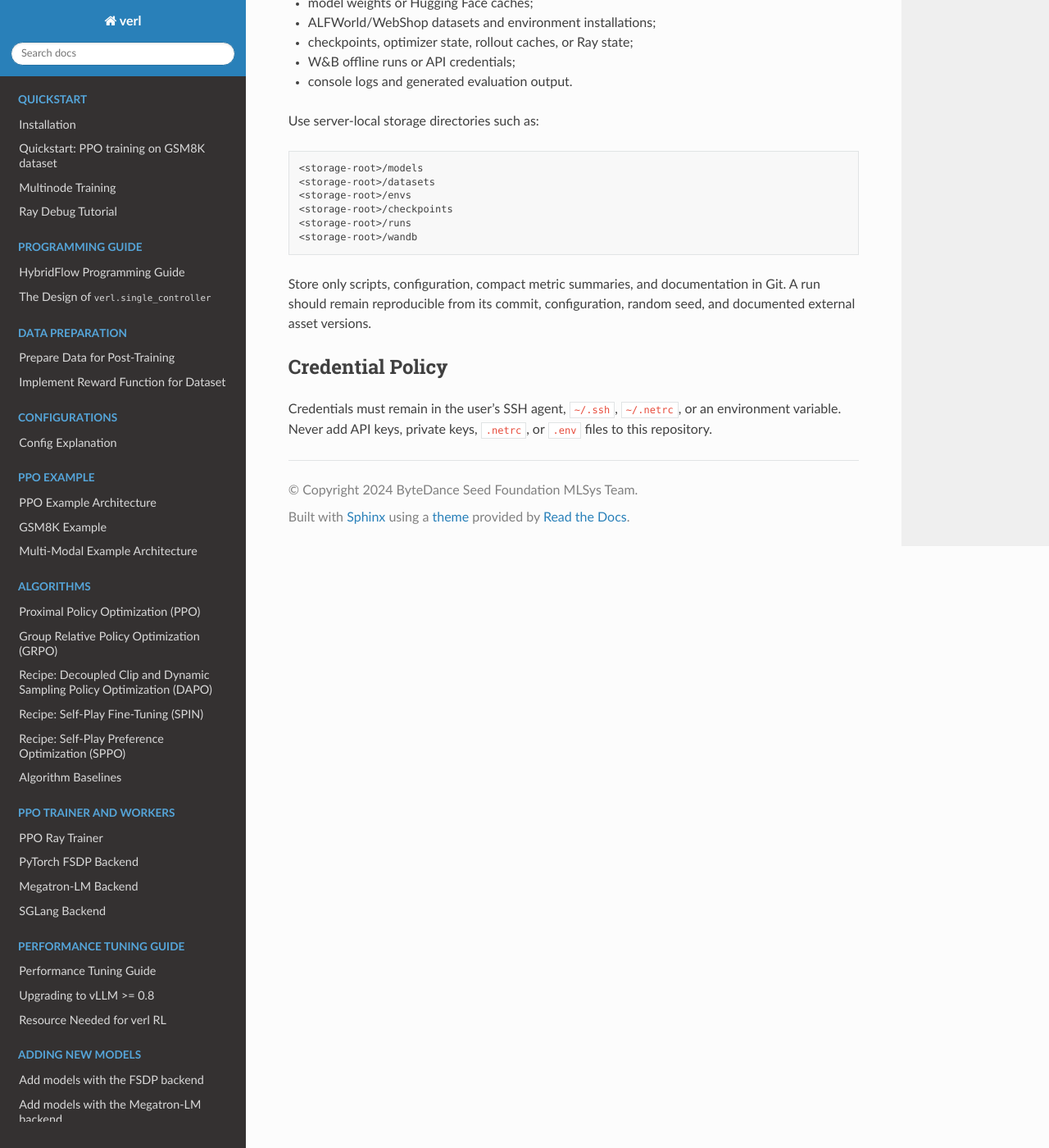
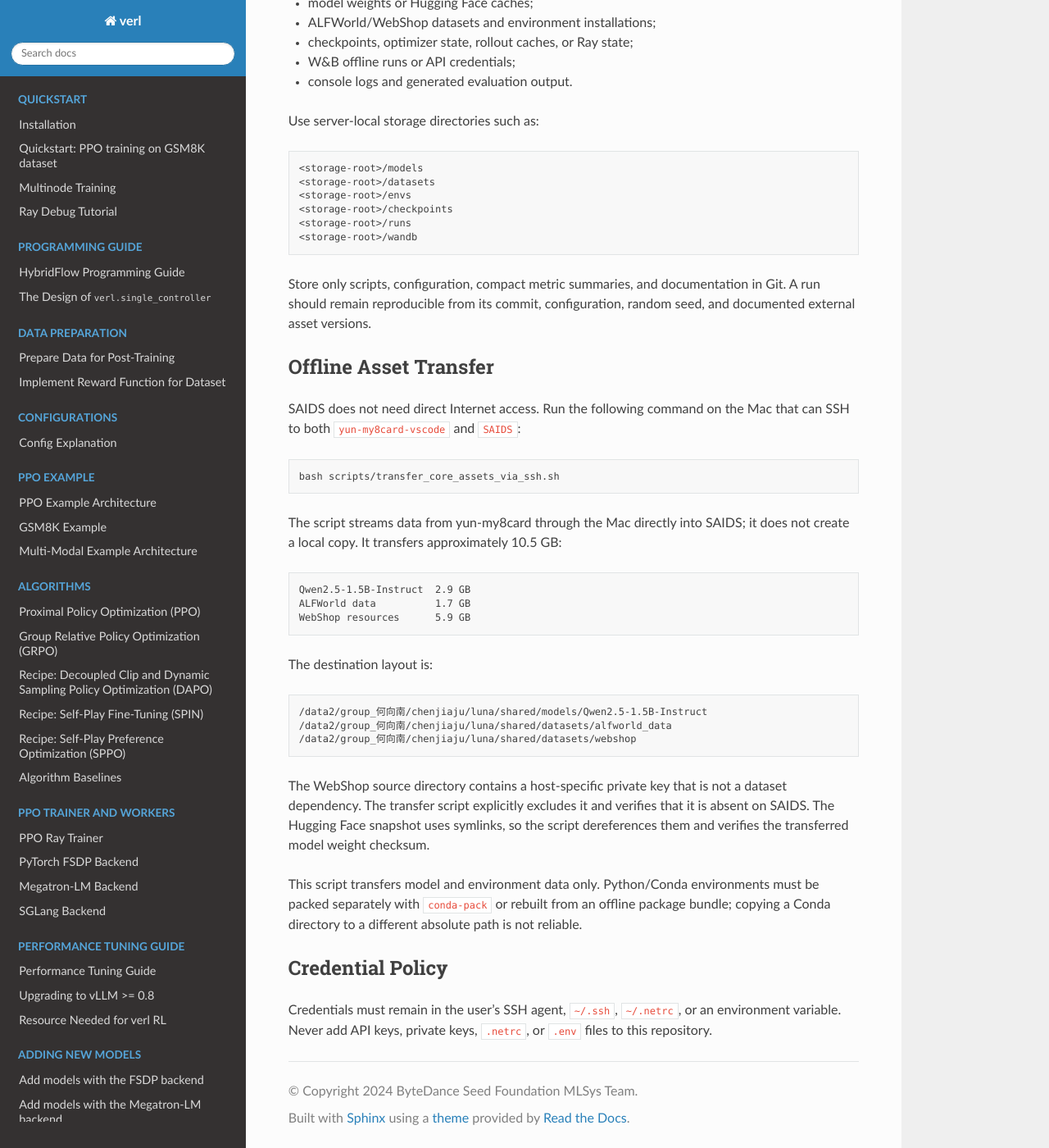
Before and after one commit to Jiaju-Chen/SmartCritic, a Sphinx documentation site: the page built from docs/DEVELOPMENT.md, in a window 1280 px wide and 1400 px high, scrolled down 1822 px. Shown: the whole window at 82% size. Built offline with Sphinx 7.4.7 and the Read the Docs theme 3.1.0, drawn with Linux system fonts in a browser that asks for light colours; comment, search, counter and statistics services are not loaded.

Commit message:
ops: add offline asset transfer helper

````diff
--- a/docs/DEVELOPMENT.md
+++ b/docs/DEVELOPMENT.md
@@ -100,6 +100,41 @@ Store only scripts, configuration, compact metric summaries, and documentation
 in Git. A run should remain reproducible from its commit, configuration, random
 seed, and documented external asset versions.
 
+## Offline Asset Transfer
+
+SAIDS does not need direct Internet access. Run the following command on the Mac
+that can SSH to both `yun-my8card-vscode` and `SAIDS`:
+
+```bash
+bash scripts/transfer_core_assets_via_ssh.sh
+```
+
+The script streams data from yun-my8card through the Mac directly into SAIDS;
+it does not create a local copy. It transfers approximately 10.5 GB:
+
+```text
+Qwen2.5-1.5B-Instruct  2.9 GB
+ALFWorld data          1.7 GB
+WebShop resources      5.9 GB
+```
+
+The destination layout is:
+
+```text
+/data2/group_何向南/chenjiaju/luna/shared/models/Qwen2.5-1.5B-Instruct
+/data2/group_何向南/chenjiaju/luna/shared/datasets/alfworld_data
+/data2/group_何向南/chenjiaju/luna/shared/datasets/webshop
+```
+
+The WebShop source directory contains a host-specific private key that is not a
+dataset dependency. The transfer script explicitly excludes it and verifies
+that it is absent on SAIDS. The Hugging Face snapshot uses symlinks, so the
+script dereferences them and verifies the transferred model weight checksum.
+
+This script transfers model and environment data only. Python/Conda environments
+must be packed separately with `conda-pack` or rebuilt from an offline package
+bundle; copying a Conda directory to a different absolute path is not reliable.
+
 ## Credential Policy
 
 Credentials must remain in the user's SSH agent, `~/.ssh`, `~/.netrc`, or an
````
Also changed, not shown: 1 other file.
